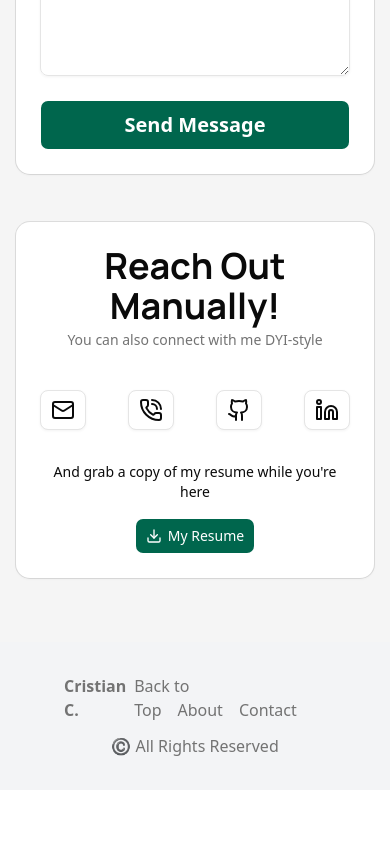
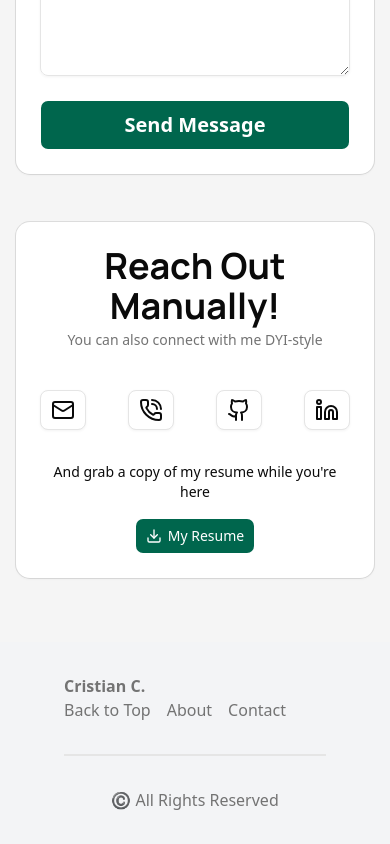
Before and after one commit to ccioanca/Blueprints, a React (Vite) app: page / in a window 390 px wide. Shown: the part 5554-6398 px from the top of the page. Before the commit the page ends 6344 px from the top, so only its background shows below. Built offline with nearby package versions, Linux system fonts and the light colour scheme.

Commit message:
Update Footer.tsx

```diff
--- a/src/components/Footer.tsx
+++ b/src/components/Footer.tsx
@@ -2,15 +2,15 @@
 const Footer = () =>{
     return(
         <footer className="w-full text-muted-foreground px-16 py-8 bg-gray-100 dark:bg-black">
-            <div className="flex place-content-between mb-3">
+            <div className="flex place-content-between mb-3 flex-col sm:flex-row">
                 <b>Cristian C.</b>
-                <div className="">
+                <div className="flex align-middle">
                     <a href="#" className="hover:underline pr-4">Back to Top</a>
                     <a href="#about" className="hover:underline pr-4">About</a>
                     <a href="#contact" className="hover:underline">Contact</a>
                 </div>
             </div>
-            <div className="flex justify-center">
+            <div className="flex justify-center mt-8 border-t-2 border-border pt-8">
                 ©️ All Rights Reserved
             </div>
         </footer>
```
